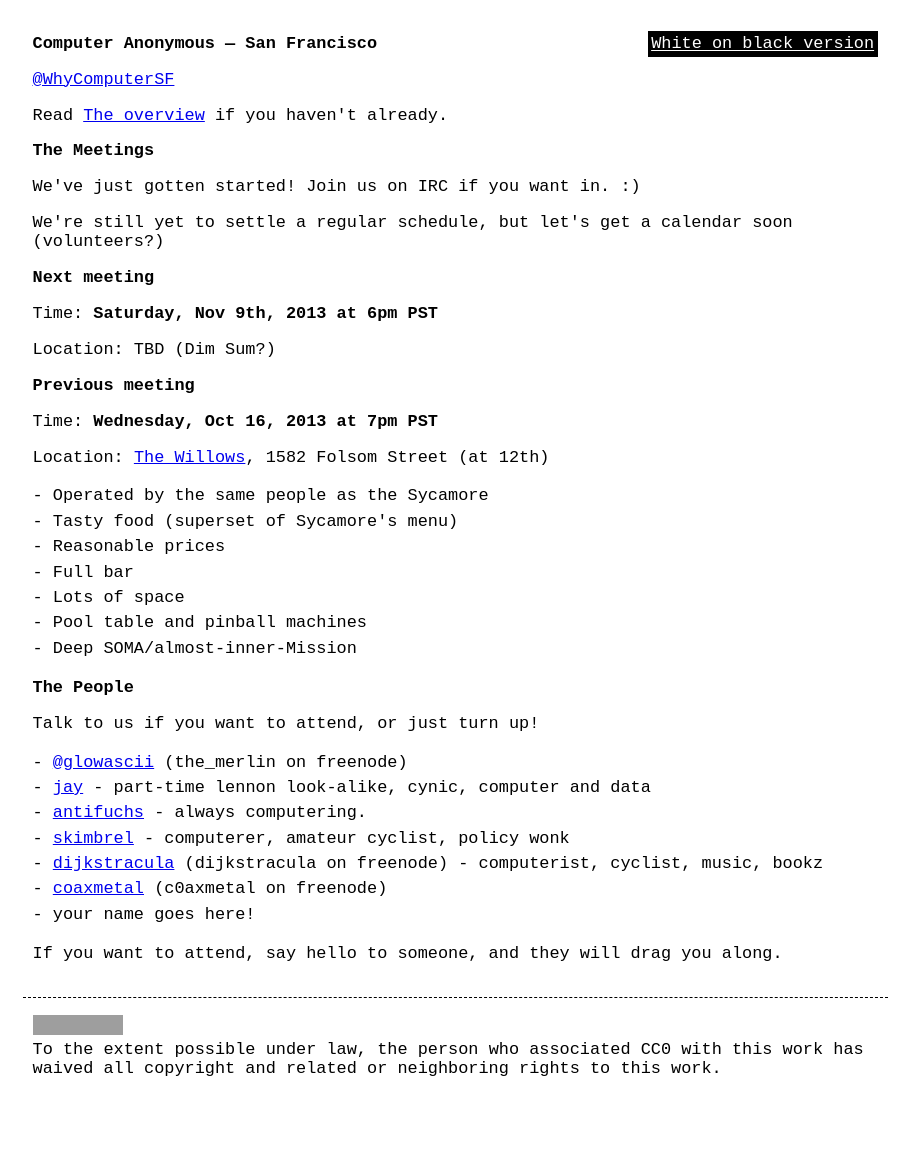
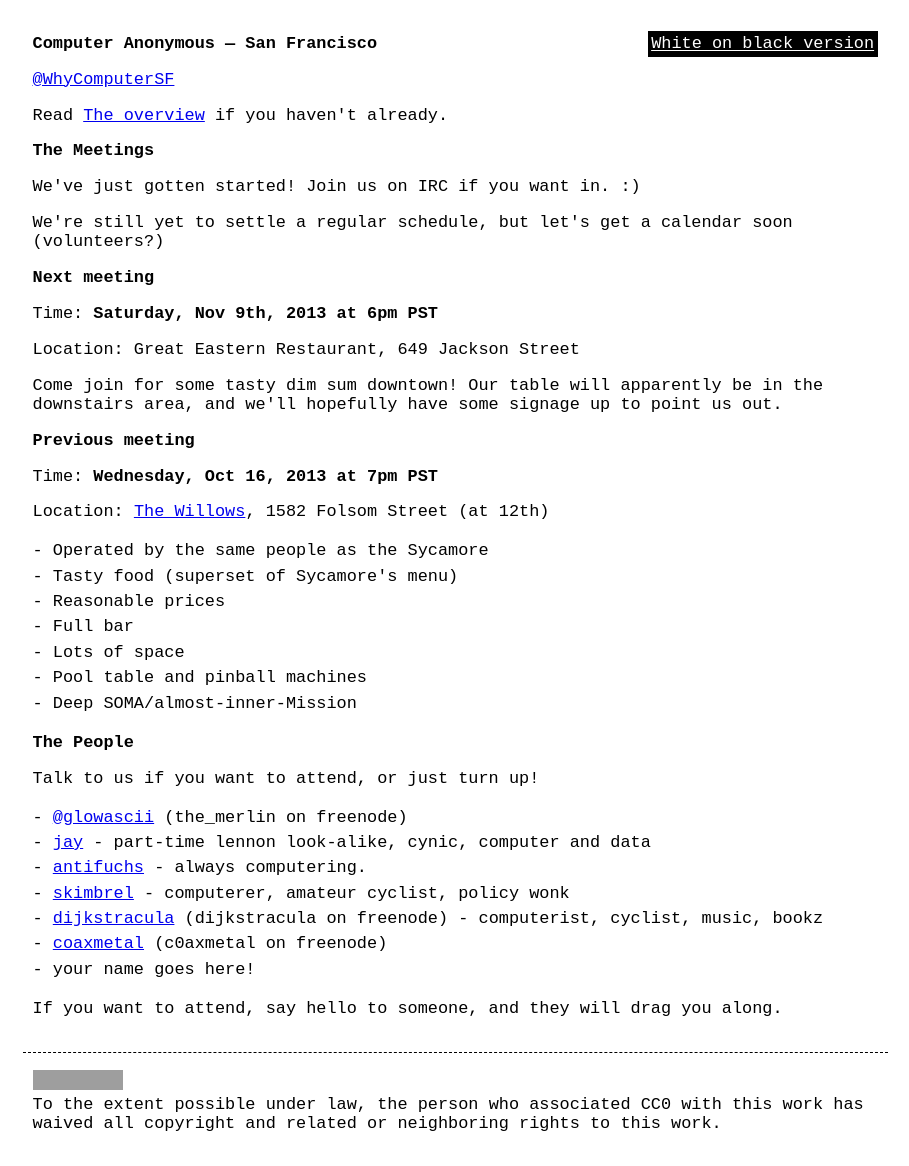
Before and after one commit to computeranonymous/computer, a Jekyll site: the page built from us_sanfrancisco.html, in a window 1280 px wide. Shown: the whole page, without its empty margins (185-1094 px from the left). Built offline with Jekyll 4.4.1, drawn with Linux system fonts in a browser that asks for light colours; before the commit the page ends 1112 px from its top, so only the background shows below that; grey boxes are pictures that could not be loaded.

Commit message:
Add venue for meeting #3

```diff
--- a/us_sanfrancisco.html
+++ b/us_sanfrancisco.html
@@ -18,7 +18,9 @@ title: Computer Anonymous - San Francisco
       <h3>Next meeting</h3>
 
       <p>Time: <strong>Saturday, Nov 9th, 2013 at 6pm PST</strong></p>
-      <p>Location: TBD (Dim Sum?)</p>
+      <p>Location: Great Eastern Restaurant, 649 Jackson Street</p>
+
+      <p>Come join for some tasty dim sum downtown!  Our table will apparently be in the downstairs area, and we'll hopefully have some signage up to point us out.</p>
 
       <h3>Previous meeting</h3>
 
```
